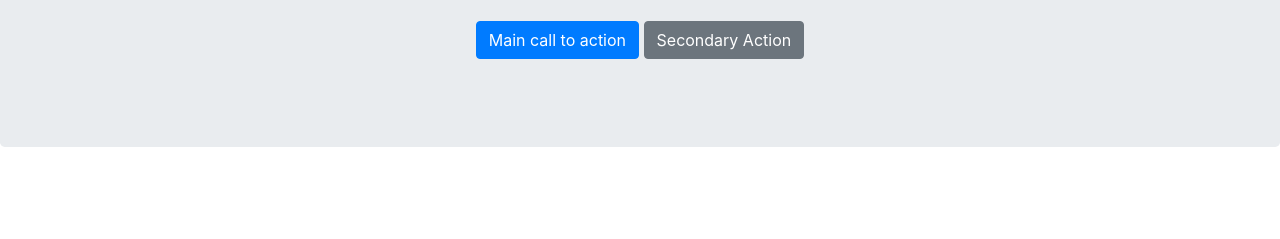
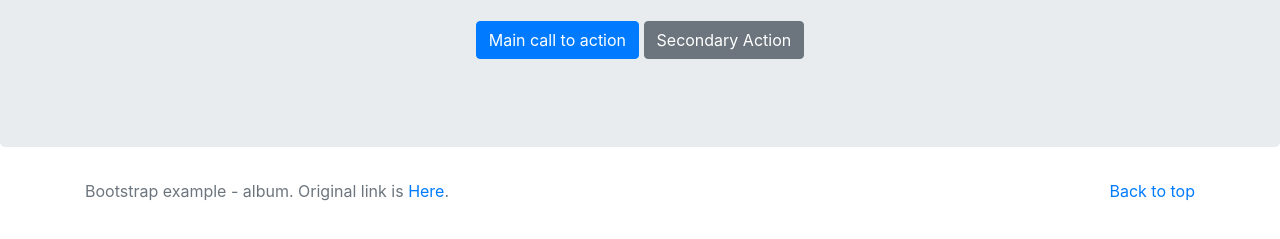
Before and after one commit to GaraFaLand/jsVReview, a plain HTML site: page BS_Design/album.html in a window 1280 px wide. Shown: the part 239-478 px from the top of the page. Drawn offline with Linux system fonts and the light colour scheme.

Commit message:
album album album

```diff
--- a/BS_Design/album.html
+++ b/BS_Design/album.html
@@ -66,5 +66,15 @@
         </section>
     </main>
 
+    <footer class="text-muted">
+        <div class="container">
+            <p class="float-right">
+                <a href="#">Back to top</a>
+            </p>
+            <p>Bootstrap example - album. Original link is <a href="https://getbootstrap.com/docs/4.1/examples/album/#">
+                Here</a>.</p>
+        </div>
+    </footer>
+
 </body>
 </html>
```
